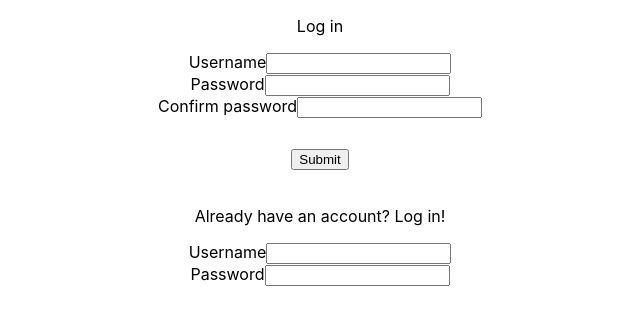
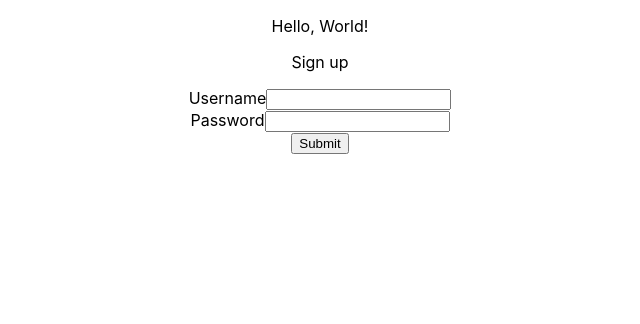
Before and after one commit to LavanSumanan/nathacks, a React (Create React App) app: page / in a window 1280 px wide. Shown: the top 324 px of the page, without its empty margins (320-960 px from the left). Built offline with nearby package versions, Linux system fonts and the light colour scheme.

Commit message:
Replaced login/signup with single sign in

```diff
--- a/src/App.js
+++ b/src/App.js
@@ -1,6 +1,6 @@
 import React, { Component } from "react";
-import Login from "./components/Login";
-import SignUp from "./components/SignUp";
+import SignIn from "./components/SignIn";
+import Header from "./components/Header";
 import "./App.css";
 
 class App extends Component {
@@ -14,11 +14,9 @@ class App extends Component {
   render() {
     return (
       <div className="App">
-        <p>Log in</p>
-        <SignUp />
-        <br></br>
-        <p>Already have an account? Log in!</p>
-        <Login />
+        <Header />
+        <p>Sign up</p>
+        <SignIn />
       </div>
     );
   }
--- a/src/components/Header.js
+++ b/src/components/Header.js
@@ -1,53 +1,13 @@
 import React, { Component } from "react";
 
 class Header extends Component {
-  constructor(props) {
-    super(props);
-  }
-
-  handleChange = (event) => {
-    this.setState({ [event.target.name]: event.target.value });
-  };
-
-  handleSubmit = (event) => {
-    fetch("/login")
-      .then((res) => res.json())
-      .then((data) => {
-        //check if valid login, if so, change a variable to render a new page
-      });
-    event.preventDefault();
-  };
-
   render() {
     return (
       <div>
-        <form onSubmit={this.andleSubmit}>
-          <div>
-            <label>
-              Username
-              <input
-                type="text"
-                onChange={this.handleChange}
-                name="username"
-                value={this.state.username}
-              />
-            </label>
-          </div>
-          <div>
-            <label>
-              Password
-              <input
-                type="password"
-                onChange={this.handleChange}
-                name="password"
-                value={this.state.password}
-              />
-            </label>
-          </div>
-        </form>
+        <p>Hello, World!</p>
       </div>
     );
   }
 }
 
-export default Login;
+export default Header;
--- a/src/components/Login.js
+++ b/src/components/Login.js
@@ -6,6 +6,8 @@ class Login extends Component {
     this.state = {
       username: "",
       password: "",
+      loginError: "",
+      page: "Login",
     };
   }
 
@@ -17,7 +19,14 @@ class Login extends Component {
     fetch("/login")
       .then((res) => res.json())
       .then((data) => {
-        //check if valid login, if so, change a variable to render a new page
+        if (data === true) {
+          this.setState({ page: "Home" });
+        } else if (data === "dne") {
+          this.setState({
+            page: "Login",
+            loginError: "That user does not exist!",
+          });
+        }
       });
     event.preventDefault();
   };
@@ -25,7 +34,7 @@ class Login extends Component {
   render() {
     return (
       <div>
-        <form onSubmit={this.andleSubmit}>
+        <form onSubmit={this.handleSubmit}>
           <div>
             <label>
               Username
@@ -47,6 +56,7 @@ class Login extends Component {
                 value={this.state.password}
               />
             </label>
+            <input type="submit" value="Submit" />
           </div>
         </form>
       </div>
--- a/src/components/SignUp.js
+++ b/src/components/SignIn.js
@@ -1,13 +1,11 @@
 import React, { Component } from "react";
 
-class SignUp extends Component {
+class SignIn extends Component {
   constructor(props) {
     super(props);
     this.state = {
       username: "",
       password: "",
-      confirmPassword: "",
-      confirmPasswordError: "",
     };
   }
 
@@ -16,13 +14,6 @@ class SignUp extends Component {
   };
 
   handleSubmit = (event) => {
-    if (this.state.password !== this.state.confirmPassword) {
-      this.setState({
-        confirmPasswordError: "These passwords don't match! Try again",
-      });
-    } else {
-      this.setState({ confirmPasswordError: "" });
-    }
     console.log(this.state);
     event.preventDefault();
   };
@@ -53,20 +44,6 @@ class SignUp extends Component {
               />
             </label>
           </div>
-          <div>
-            <label>
-              Confirm password
-              <input
-                type="password"
-                name="confirmPassword"
-                value={this.state.confirmPassword}
-                onChange={this.handleChange}
-              />
-            </label>
-          </div>
-          <p style={{ color: "red", fontSize: "30px" }}>
-            {this.state.confirmPasswordError}
-          </p>
           <input type="submit" value="Submit" />
         </form>
       </div>
@@ -74,4 +51,4 @@ class SignUp extends Component {
   }
 }
 
-export default SignUp;
+export default SignIn;
```
